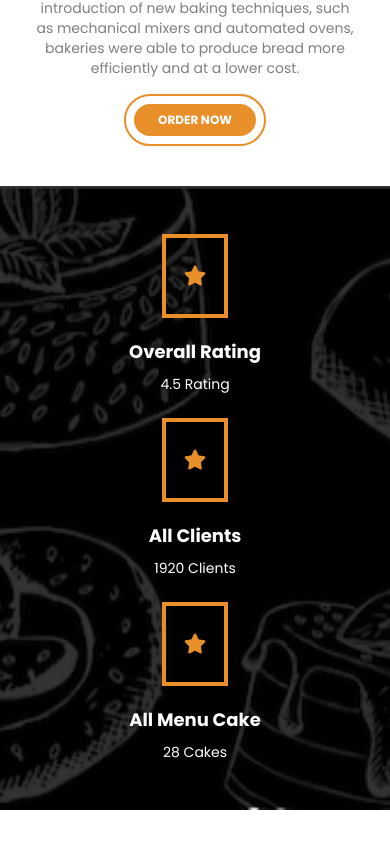
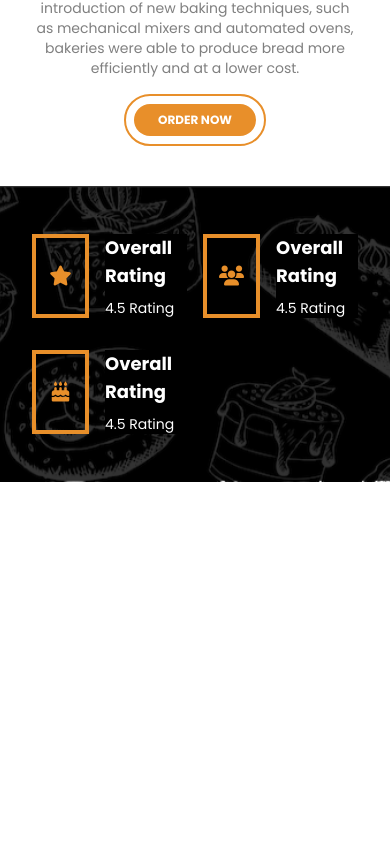
Before and after one commit to zainuddin25/CakeTime, an Angular app: page /landing-page in a window 390 px wide. Shown: the part 1751-2599 px from the top of the page. After the commit the page ends 2329 px from the top, so only its background shows below. Built offline with nearby package versions, Linux system fonts and the light colour scheme.

Commit message:
fix: bug service mobile responsive

```diff
--- a/src/app/components/about/about.component.html
+++ b/src/app/components/about/about.component.html
@@ -30,38 +30,38 @@
         </div>
     </div>
 </div>
-<div class="mt-10 lg:mt-0 lg:grid grid-cols-3 gap-9 mb-24 w-full px-8 lg:px-24 py-12 bg-no-repeat bg-center bg-cover" style="background-image: url('../../../assets/background-service.png');">
-    <div class="flex flex-col lg:flex-row justify-between items-center gap-5">
-        <div class="w-1/5 lg:w-1/4 border-4 border-primary">
+<div class="mt-10 lg:mt-0 grid grid-cols-2 lg:grid-cols-3 gap-4 lg:gap-9 mb-24 w-full px-8 lg:px-24 py-12 bg-no-repeat bg-center bg-cover" style="background-image: url('../../../assets/background-service.png');">
+    <div class="flex justify-between items-center gap-4">
+        <div class="w-2/4 lg:w-1/4 border-4 border-primary">
             <div class="text-center py-6 lg:py-7">
                 <i class="fa-solid fa-star text-xl lg:text-4xl text-primary"></i>
             </div>
         </div>
-        <div class="w-3/4">
-            <h1 class="capitalize text-white font-bold text-lg lg:text-3xl text-center lg:text-start">overall rating</h1>
-            <p class="text-white text-sm lg:text-lg pt-2 text-center lg:text-start">4.5 Rating</p>
+        <div class="w-3/4 bg-black">
+            <h1 class="capitalize text-white font-bold text-lg lg:text-3xl text-start">overall rating</h1>
+            <p class="text-white text-sm lg:text-lg pt-2 text-start">4.5 Rating</p>
         </div>
     </div>
-    <div class="flex flex-col lg:flex-row justify-between items-center gap-5 my-6 lg:my-0">
-        <div class="w-1/5 lg:w-1/4 border-4 border-primary">
+    <div class="flex justify-between items-center gap-4">
+        <div class="w-2/4 lg:w-1/4 border-4 border-primary">
             <div class="text-center py-6 lg:py-7">
-                <i class="fa-solid fa-star text-xl lg:text-4xl text-primary"></i>
+                <i class="fa-solid fa-users text-xl lg:text-4xl text-primary"></i>
             </div>
         </div>
-        <div class="w-3/4">
-            <h1 class="capitalize text-white font-bold text-lg lg:text-3xl text-center lg:text-start">all clients</h1>
-            <p class="text-white text-sm lg:text-lg pt-2 text-center lg:text-start">1920 Clients</p>
+        <div class="w-3/4 bg-black">
+            <h1 class="capitalize text-white font-bold text-lg lg:text-3xl text-start">overall rating</h1>
+            <p class="text-white text-sm lg:text-lg pt-2 text-start">4.5 Rating</p>
         </div>
     </div>
-    <div class="flex flex-col lg:flex-row justify-between items-center gap-5">
-        <div class="w-1/5 lg:w-1/4 border-4 border-primary">
+    <div class="flex justify-between items-center gap-4 mt-4 lg:mt-0">
+        <div class="w-2/4 lg:w-1/4 border-4 border-primary">
             <div class="text-center py-6 lg:py-7">
-                <i class="fa-solid fa-star text-xl lg:text-4xl text-primary"></i>
+                <i class="fa-solid fa-cake-candles text-xl lg:text-4xl text-primary"></i>
             </div>
         </div>
-        <div class="w-3/4">
-            <h1 class="capitalize text-white font-bold text-lg lg:text-3xl text-center lg:text-start">all menu cake</h1>
-            <p class="text-white text-sm lg:text-lg pt-2 text-center lg:text-start">28 Cakes</p>
+        <div class="w-3/4 bg-black">
+            <h1 class="capitalize text-white font-bold text-lg lg:text-3xl text-start">overall rating</h1>
+            <p class="text-white text-sm lg:text-lg pt-2 text-start">4.5 Rating</p>
         </div>
     </div>
 </div>
```
